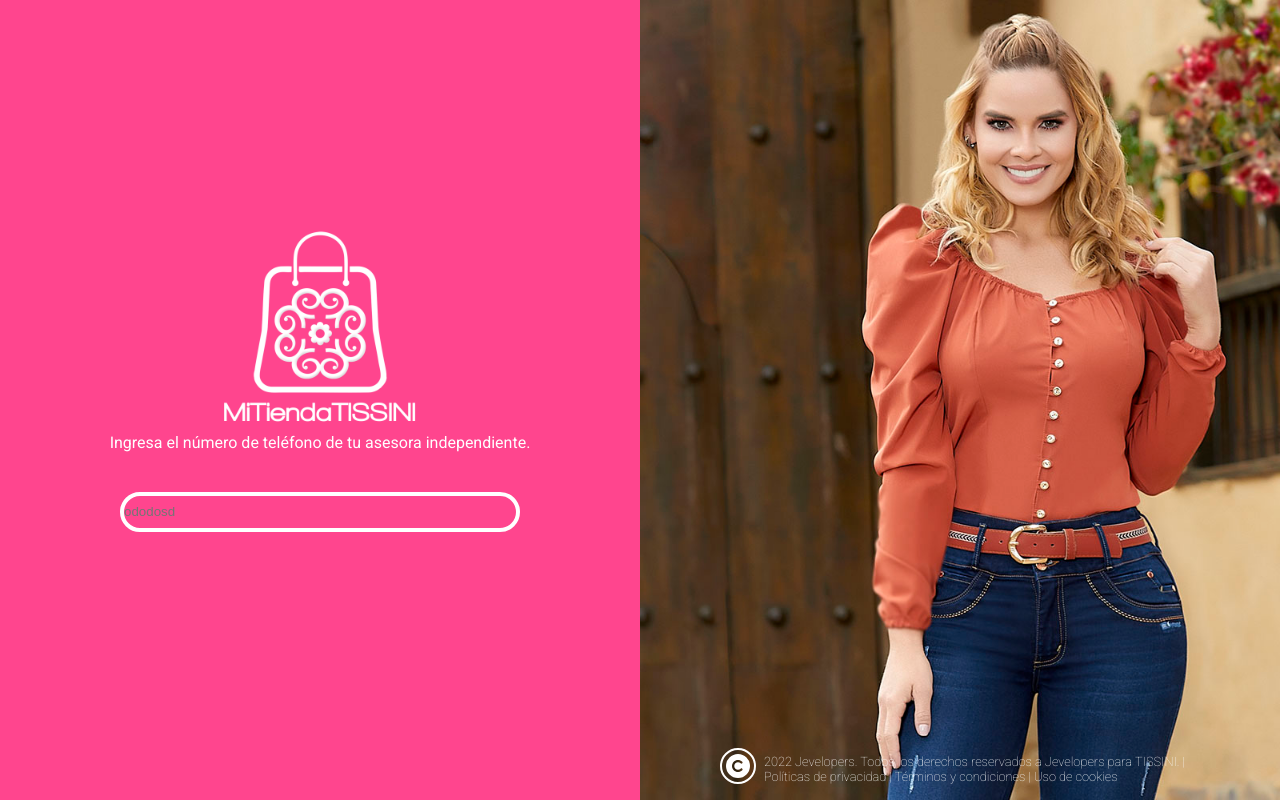
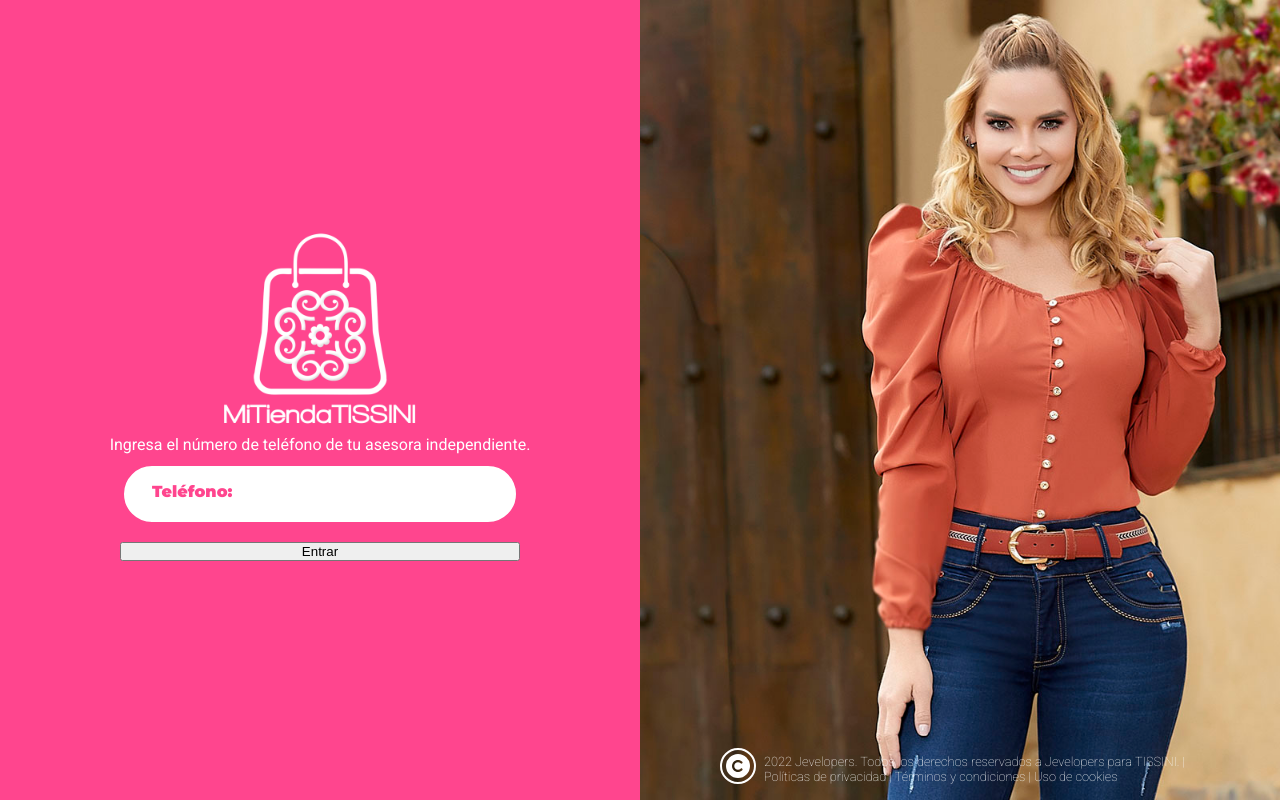
Before and after one commit to Jevelopers/TISSINITest, a React (Create React App) app in the folder tissini/: page /login in a window 1280 px wide. Built offline with nearby package versions, Linux system fonts and the light colour scheme; a web font is replaced by a local one.

Commit message:
UpdateFormLabel

```diff
--- a/tissini/src/Components/Formulario.jsx
+++ b/tissini/src/Components/Formulario.jsx
@@ -3,11 +3,15 @@
 
 export default function Formulario() {
   return (
-    <div className= {stylesFormulario.container}>
-        <form>
-            <div className= {stylesFormulario.group}></div>
-          <input type="text" className= {stylesFormulario.input}  placeholder='ododosd' required />
-      </form>
-    </div>
+    <form className={stylesFormulario.form}>
+      <div className={stylesFormulario.form__container}>
+        <div className={stylesFormulario.form__group}>
+          <input type="number" className={stylesFormulario.form__input} id="codeNumber" placeholder='' required />
+          <label className={stylesFormulario.form__label}>Teléfono:</label>
+        </div>
+        <input type="submit" className={stylesFormulario.form__submit} value="Entrar" />
+
+      </div>
+    </form>
   )
 }
--- a/tissini/src/Components/Formulario.module.css
+++ b/tissini/src/Components/Formulario.module.css
@@ -1,11 +1,43 @@
-.container {
-    margin: 5vh 0 5vh 0;
+.form {
+    margin: 1vh;
 }
-.input {
-    background: transparent;
+
+.form__container {
+    display: grid;
+    gap: 2vh;
+}
+.form__group {
+    position: relative;
+}
+
+.form__input {
     width: 50vh;
-    height: 5vh;
+    height: 8vh;
+    padding: 0 2vh 0 2vh;
+    background: var(--color-white);
+    color: var(--color-primary);
+    font-family: var(--font-primary);
+    font-size: 1.5rem;
     border-radius: 5vh;
-    border: .5vh solid var(--color-white);
     outline: none;
+    border: .5vh solid var(--color-primary);
 }
+
+.form__input:focus + .form__label,
+.form__input:not(:placeholder-shown) + .form__label{
+    transform: translate(-1vh) scale(1);
+    transform-origin: left top;
+
+}
+
+.form__label {
+    font-family: var(--font-primary);
+    font-weight: 900;
+    color: var(--color-primary);
+    cursor: pointer;
+    position: absolute;
+    top: 1vh;
+    left: 4vh;
+    transform: translateY(1.5vh);
+    transition: transform .5s, color .3s;
+}
```
